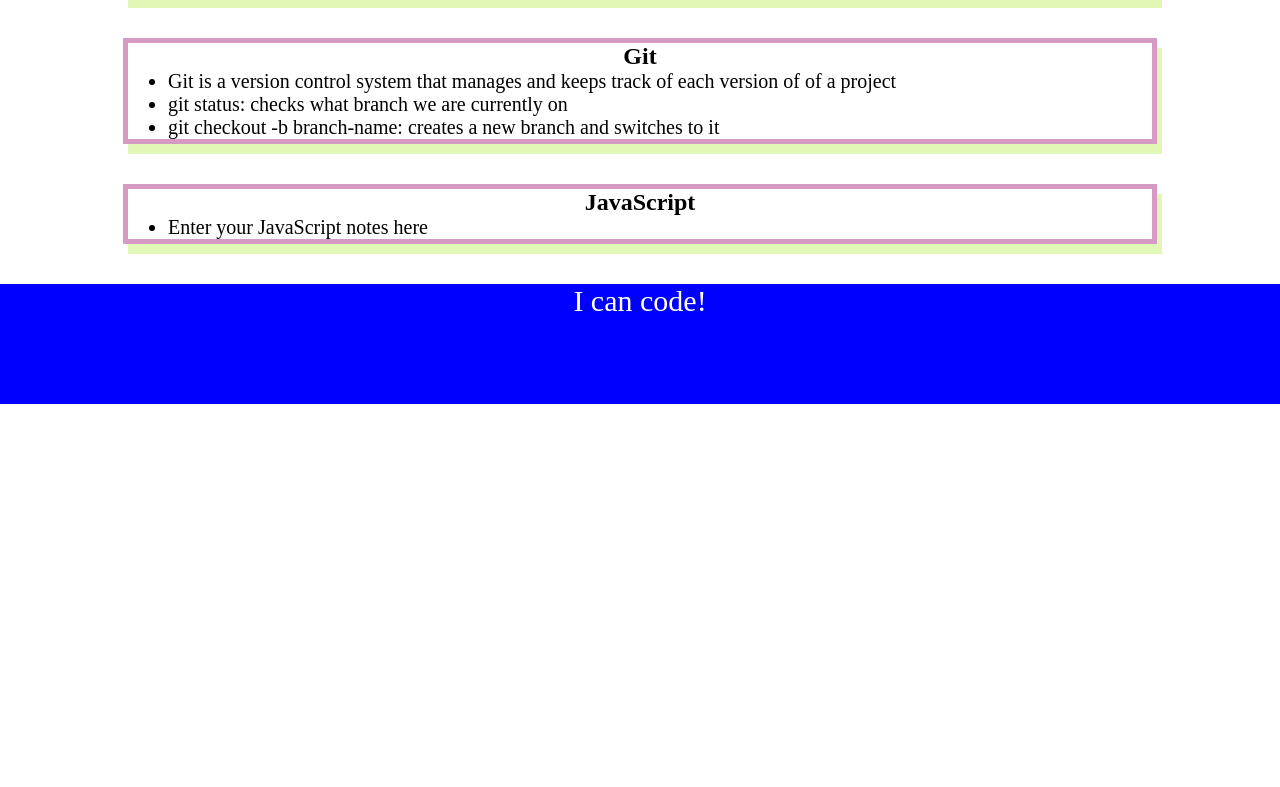
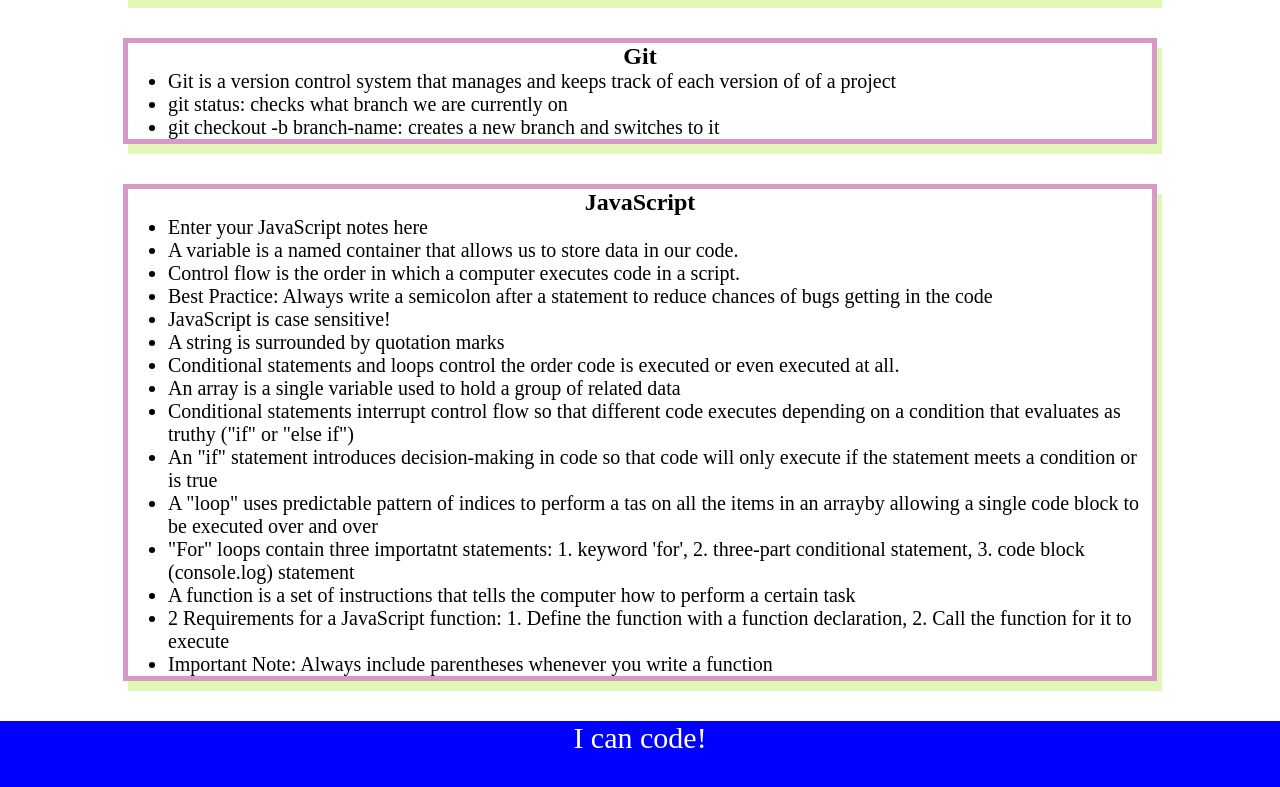
Before and after one commit to P-Trish/prework-study-guide, a plain HTML site: page index.html in a window 1280 px wide. Shown: the part 575-1362 px from the top of the page. Before the commit the page ends 979 px from the top, so only its background shows below. Drawn offline with Linux system fonts and the light colour scheme.

Commit message:
add updated JS file

```diff
--- a/index.html
+++ b/index.html
@@ -47,6 +47,20 @@
         <h2>JavaScript</h2>
         <ul>
           <li>Enter your JavaScript notes here</li>
+          <li>A variable is a named container that allows us to store data in our code.</li>
+          <li>Control flow is the order in which a computer executes code in a script.</li>
+          <li>Best Practice: Always write a semicolon after a statement to reduce chances of bugs getting in the code</li>
+          <li>JavaScript is case sensitive!</l1>
+          <li>A string is surrounded by quotation marks</li>
+          <li>Conditional statements and loops control the order code is executed or even executed at all.</l1>
+          <li>An array is a single variable used to hold a group of related data</li>
+          <li>Conditional statements interrupt control flow so that different code executes depending on a condition that evaluates as truthy ("if" or "else if")</li>
+          <li>An "if" statement introduces decision-making in code so that code will only execute if the statement meets a condition or is true</li>
+          <li>A "loop" uses predictable pattern of indices to perform a tas on all the items in an arrayby allowing a single code block to be executed over and over</li>
+          <li>"For" loops contain three importatnt statements: 1. keyword 'for', 2. three-part conditional statement, 3. code block (console.log) statement</li>
+          <li>A function is a set of instructions that tells the computer how to perform a certain task</li>
+          <li>2 Requirements for a JavaScript function: 1. Define the function with a function declaration, 2. Call the function for it to execute</li>
+          <li>Important Note: Always include parentheses whenever you write a function</li>
         </ul>
       </section>
     </main>
```
Also changed, not shown: 1 other file.
